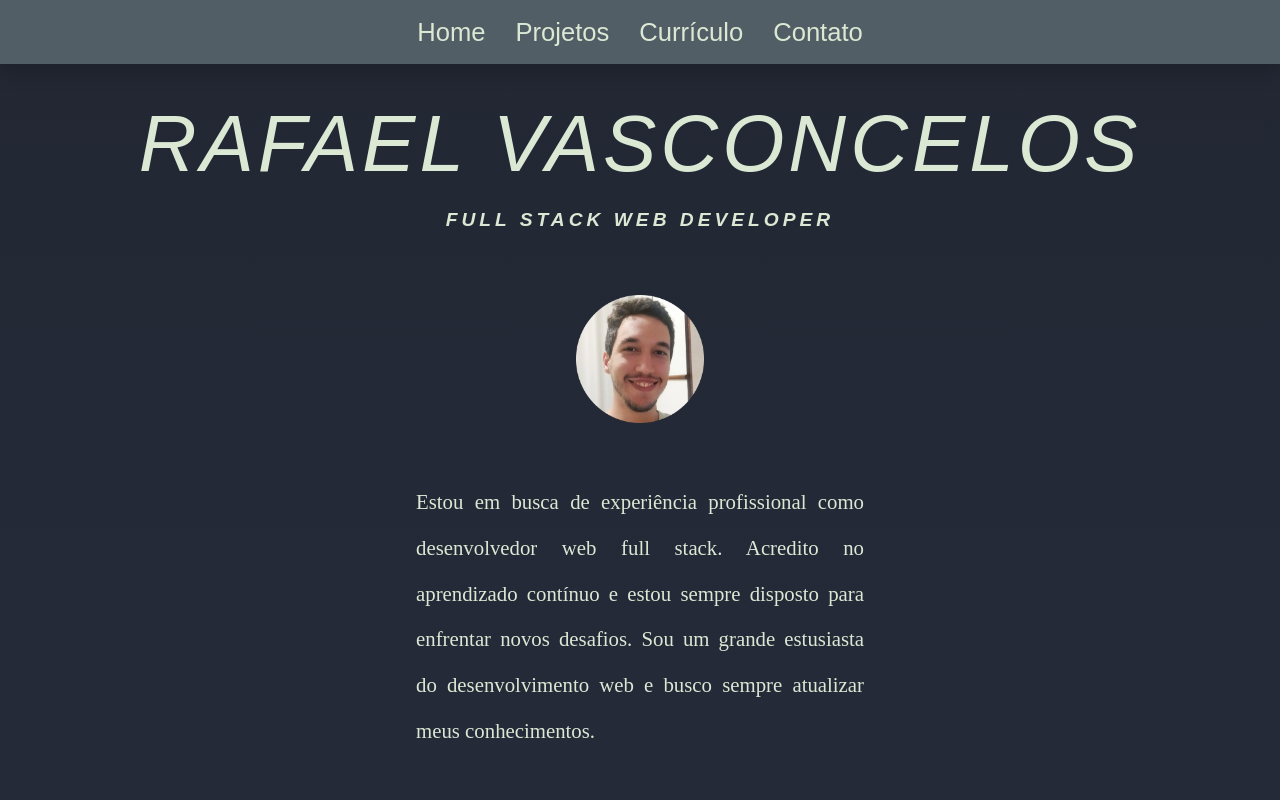
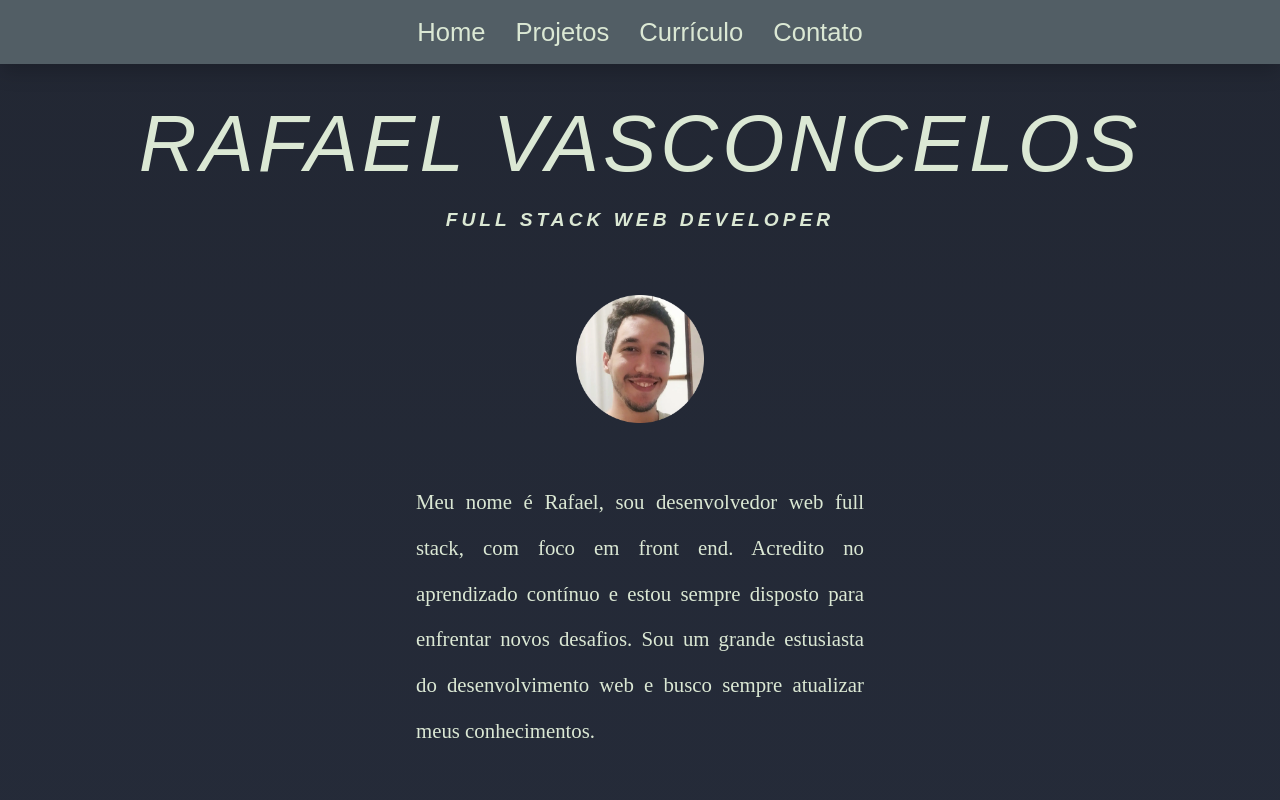
Before and after one commit to rafa-vasconcelos/landing-page, a React (Create React App) app: page / in a window 1280 px wide. Shown: the top 800 px of the page. Built offline with nearby package versions, Linux system fonts and the light colour scheme; a web font is replaced by a local one.

Commit message:
intro change

```diff
--- a/src/components/Intro.js
+++ b/src/components/Intro.js
@@ -2,8 +2,8 @@ const Intro = () => {
   return (
     <section className="d-flex justify-content-center">
       <p>
-        Estou em busca de experiência profissional como desenvolvedor web full
-        stack. Acredito no aprendizado contínuo e estou sempre disposto para
+        Meu nome é Rafael, sou desenvolvedor web full stack, com foco em front
+        end. Acredito no aprendizado contínuo e estou sempre disposto para
         enfrentar novos desafios. Sou um grande estusiasta do desenvolvimento
         web e busco sempre atualizar meus conhecimentos.
       </p>
```
